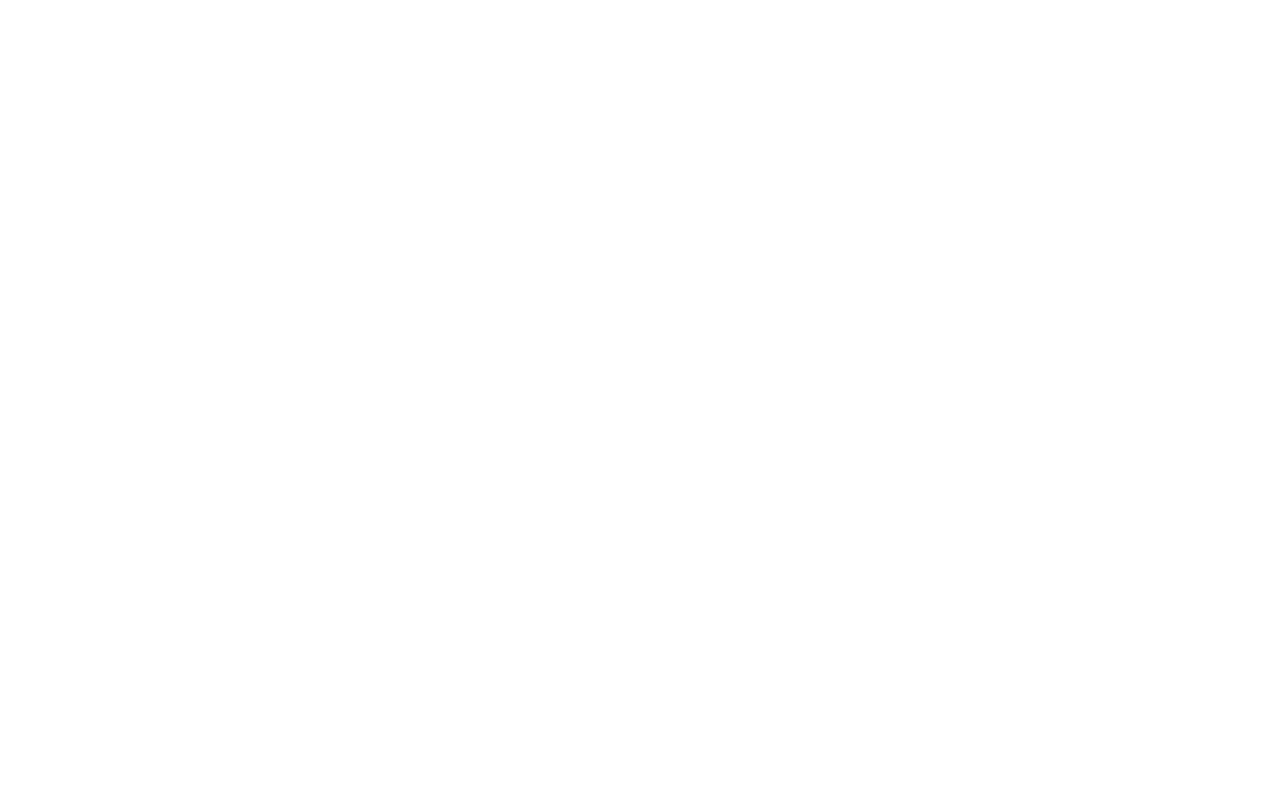
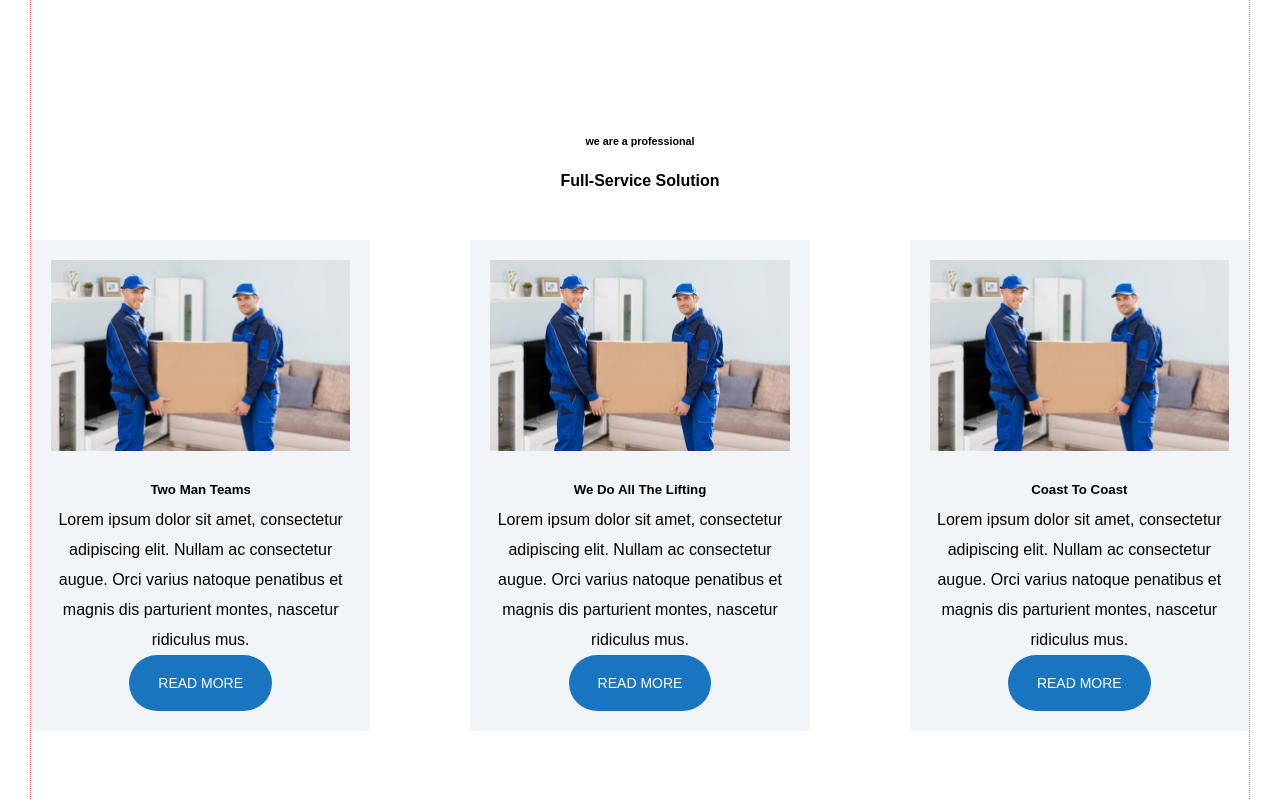
Before and after one commit to Luigidefilippo/proj-html-vuejs, a Vue app: page / in a window 1280 px wide. Shown: the part 1140-1940 px from the top of the page. Before the commit the page ends 863 px from the top, so only its background shows below. Built offline with nearby package versions, Linux system fonts and the light colour scheme.

Commit message:
Section main4 and redone cards but to fix and stylize

```diff
--- a/src/components/AppMain.vue
+++ b/src/components/AppMain.vue
@@ -3,13 +3,15 @@ import mainNavbar from './mainComponents/mainNavbar.vue';
 import mainSection1 from './mainComponents/mainSection1.vue';
 import mainSection2 from './mainComponents/mainSection2.vue';
 import mainSection3 from './mainComponents/mainSection3.vue';
+import mainSection4 from './mainComponents/mainSection4.vue';
 
 export default {
     components: {
         mainNavbar,
         mainSection1,
         mainSection2,
-        mainSection3
+        mainSection3,
+        mainSection4
 
 
     }
@@ -24,14 +26,17 @@ export default {
             <mainSection1 />
         </div>
     </div>
-    <mainSection2/>
+    <a href="#">
+        <mainSection2/>
+    </a>
     <mainSection3/>
+    <mainSection4/>
 
 </template>
 
 <style lang="scss">
 .containerS1 {
-    background-color: red;
+ background-color: red;
 
     .top-right{
         background-color: yellow;
--- a/src/components/mainComponents/cards/cardS4.vue
+++ b/src/components/mainComponents/cards/cardS4.vue
@@ -1,14 +1,44 @@
 <script>
 export default {
+    props: {
+        cardS4Elements: {
+            type: Object,
+            required: true
+        },
+    }
 }
 </script>
 
+<template>
 
-<template>
-<div>
-PHOTO
-</div>
+ <li class="photoS4">
+        <img :src="cardS4Elements.image" alt="">
+        <div class="cardText">
+            <h5>{{ cardS4Elements.title }}</h5>
+            <p>{{ cardS4Elements.description }}</p>
+            <a href="#" class="button">{{ cardS4Elements.buttonText }}</a>
+        </div>
+    </li>
+
 </template>
 
 <style lang="scss">
+@use '../../style/partials/colors' as*;
+
+.photoS4{
+    background-color: $sectionBg;
+}
+
+li {
+    padding: 20px;
+    img {
+        margin-bottom: 20px;
+    }
+    .cardText {;
+        display: flex;
+        flex-direction: column;
+        align-items: center;
+        line-height: 30px;
+    }
+}
 </style>
--- a/src/components/mainComponents/mainSection3.vue
+++ b/src/components/mainComponents/mainSection3.vue
@@ -17,10 +17,11 @@ export default{
 
 <style lang="scss">
 @use '../style/partials/colors' as*;
+
 .s3 {
     text-align: center;
-    height: 400px;
-    background-color: $section3Bg;
+    height: 600px;
+    background-color: $sectionBg;
     .container {
         width: 600px !important;
         height: 100%;
--- a/src/components/mainComponents/mainSection4.vue
+++ b/src/components/mainComponents/mainSection4.vue
@@ -1,24 +1,43 @@
 <script>
-import cards4 from './cards/cards4.vue';
-
+import cardS4 from './cards/cardS4.vue'
 export default {
+    data() {
+        return {
+            cardElements: [
+                {
+                    "image": "../../../public/avada-movers-serviceonephoto-final-600x383.jpg",
+                    "title": "Two Man Teams",
+                    "description": "Lorem ipsum dolor sit amet, consectetur adipiscing elit. Nullam ac consectetur augue. Orci varius natoque penatibus et magnis dis parturient montes, nascetur ridiculus mus.",
+                    "buttonText": "read more"
+                },
+                {
+                    "image": "../../../public/avada-movers-serviceonephoto-final-600x383.jpg",
+                    "title": "We Do All The Lifting",
+                    "description": "Lorem ipsum dolor sit amet, consectetur adipiscing elit. Nullam ac consectetur augue. Orci varius natoque penatibus et magnis dis parturient montes, nascetur ridiculus mus.",
+                    "buttonText": "read more"
+                },
+                {
+                    "image": "../../../public/avada-movers-serviceonephoto-final-600x383.jpg",
+                    "title": "Coast To Coast",
+                    "description": "Lorem ipsum dolor sit amet, consectetur adipiscing elit. Nullam ac consectetur augue. Orci varius natoque penatibus et magnis dis parturient montes, nascetur ridiculus mus.",
+                    "buttonText": "read more"
+                },
+            ]
+        }
+    },
     components: {
-        cards4,
+        cardS4,
     }
 }
-
 </script>
-
 <template>
     <section class="s4">
         <div class="container">
-            <h6>WE ARE A PROFESSIONAL</h6>
+            <h6>we are a professional</h6>
             <h4>Full-Service Solution</h4>
-            <div class="cards">
-                <cards4 />
-                <cards4 />
-                <cards4 />
-            </div>
+            <ul class="cards">
+                <cardS4 v-for="(element, i) in cardElements" :key="i" :cardS4Elements="element" />
+            </ul>
         </div>
     </section>
 </template>
@@ -26,18 +45,25 @@ export default {
 <style lang="scss">
 @use '../style/partials/colors' as*;
 
-
 .s4 {
+    height: 1100px;
     text-align: center;
-    margin: 100px;
+    padding: 0 30px;
     .container {
+        height: 100%;
+        display: flex;
+        flex-direction: column;
+        justify-content: center;
+        align-items: center;
+        gap: 25px;
+        h4 {
+            margin-bottom: 25px;
+        }
         .cards {
-            margin-top: 100px;
             display: flex;
             justify-content: center;
             gap: 100px;
         }
     }
 }
-
 </style>
--- a/src/components/style/main.scss
+++ b/src/components/style/main.scss
@@ -9,6 +9,7 @@
 .container {
     max-width: 1300px;
     margin: 0 auto;
+    border: 1px dotted tomato;
 }
 
 .button {
--- a/src/components/style/partials/_colors.scss
+++ b/src/components/style/partials/_colors.scss
@@ -16,4 +16,6 @@ $mantis: #8fce53;
 
 $smallTitle: #585858;
 $title: #111111;
-$section3Bg: #f2f5f8;
+
+
+$sectionBg: #f2f5f8;
```
